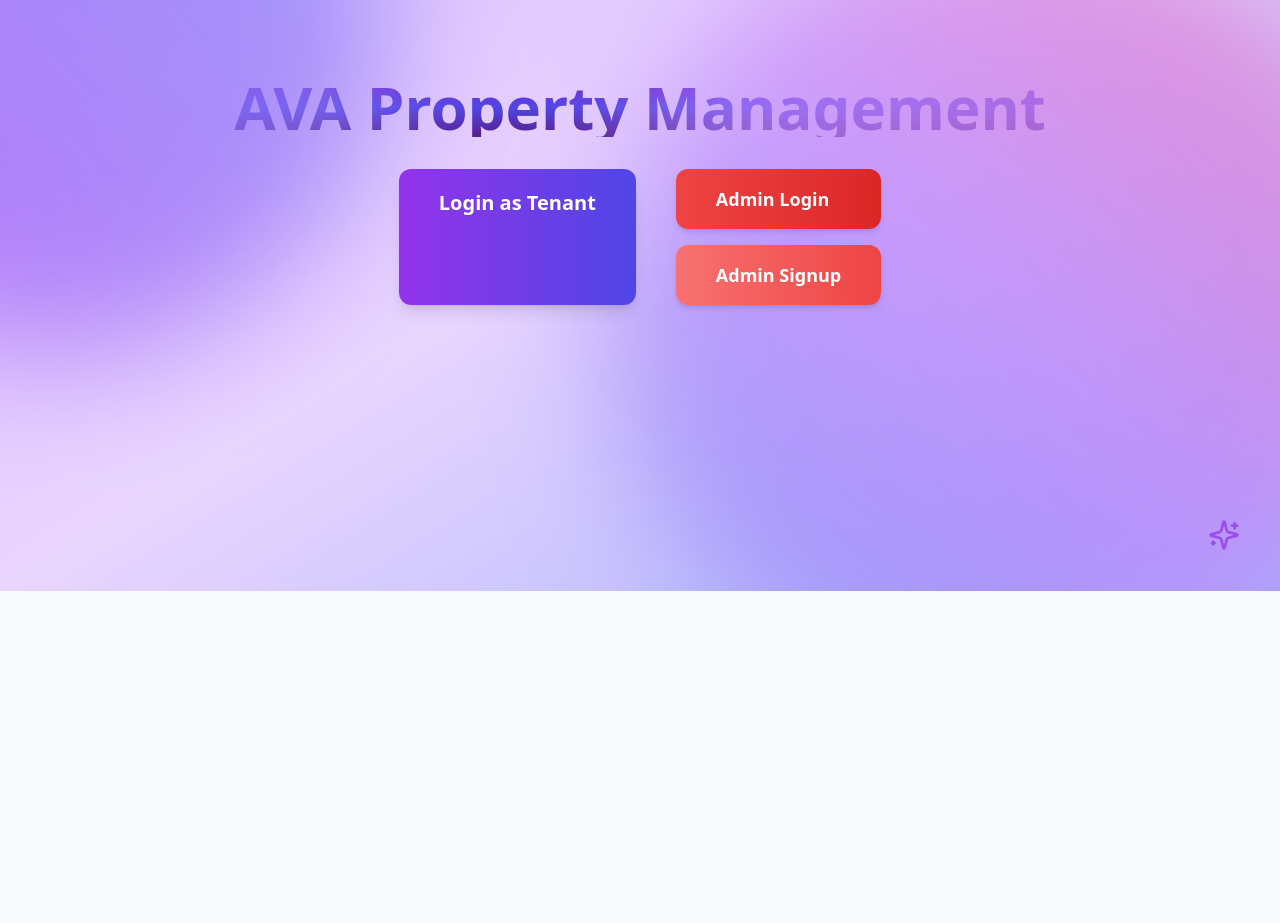
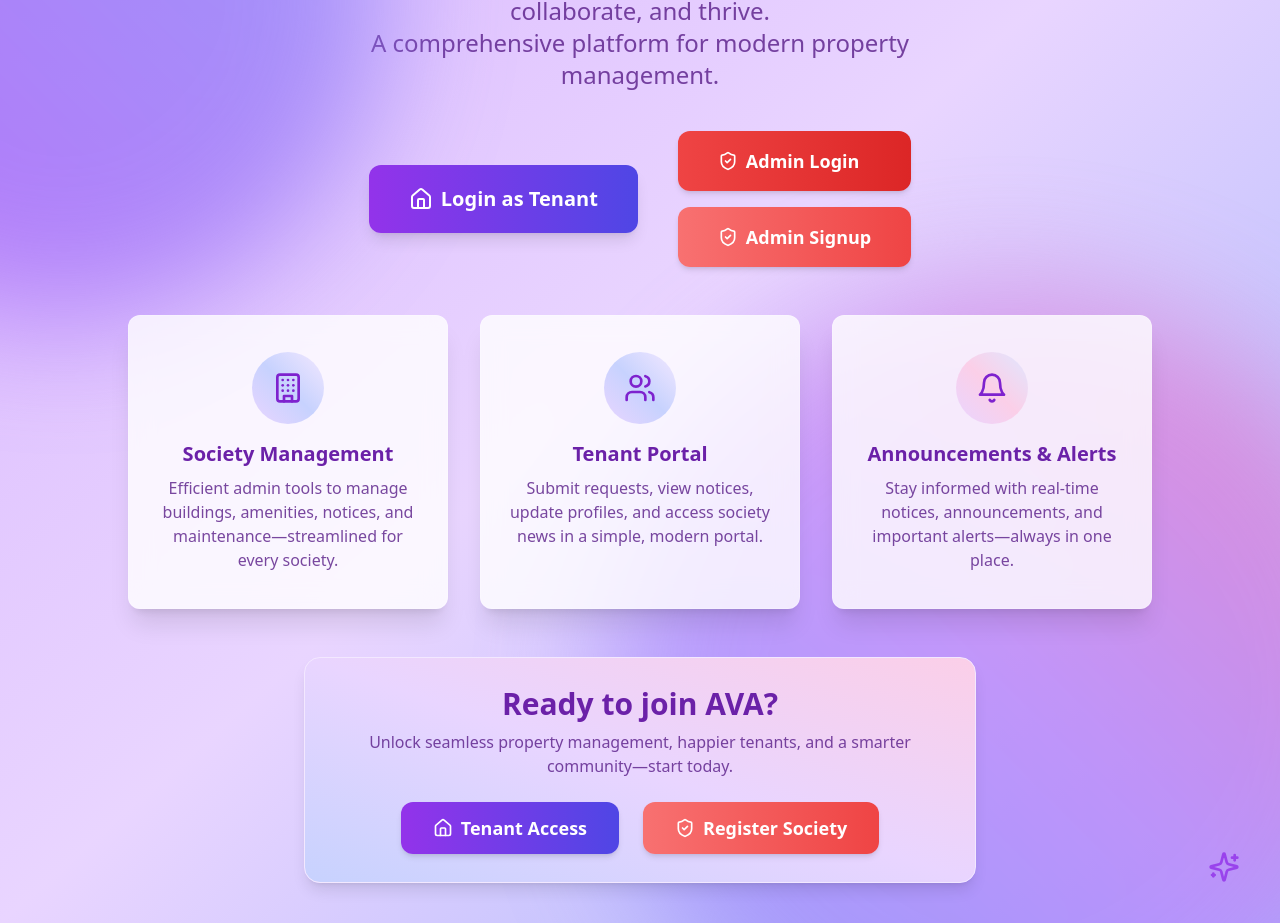
Before and after one commit to hercules23404/dwellhub-community-76, a React (Vite) app: page / in a window 1280 px wide. Shown: the part 209-1132 px from the top of the page. Before the commit the page ends 800 px from the top, so only its background shows below. Built offline with nearby package versions, Linux system fonts and the light colour scheme.

Commit message:
Refactor: Improve landing page layout
Adjust the landing page layout to reduce empty space and reintroduce promotional content.

```diff
--- a/src/App.tsx
+++ b/src/App.tsx
@@ -4,26 +4,33 @@ import { WireframeAuthProvider } from "@/contexts/WireframeAuthContext";
 import { AdminLayout } from "@/layouts/AdminLayout";
 import { TenantLayout } from "@/layouts/TenantLayout";
 import { AdminProvider } from "@/contexts/AdminContext";
-import { Sparkles } from "lucide-react";
+import { Sparkles, Building, Users, Bell, ShieldCheck, Home } from "lucide-react";
 
 // Landing & CTA
 function LandingPage() {
   return (
-    <div className="flex flex-col min-h-screen items-center justify-center relative overflow-hidden bg-gradient-to-br from-purple-300 via-purple-200 to-indigo-300 px-6">
+    <div className="flex flex-col min-h-screen items-center justify-center relative overflow-hidden bg-gradient-to-br from-purple-300 via-purple-200 to-indigo-300 px-4">
       {/* Background blur circles */}
       <div className="absolute top-[-10%] left-[-20%] w-[40rem] h-[40rem] bg-gradient-to-tr from-purple-500 to-indigo-400 rounded-full blur-3xl opacity-70 animate-float-slow pointer-events-none" />
       <div className="absolute bottom-[-15%] right-[-10%] w-[50rem] h-[50rem] bg-gradient-to-tr from-indigo-400 via-purple-400 to-pink-400 rounded-full blur-3xl opacity-70 animate-float pointer-events-none" />
 
-      <h1 className="text-5xl md:text-6xl font-extrabold mb-8 cursor-default bg-gradient-to-b from-purple-700 via-indigo-600 to-purple-900 bg-clip-text text-transparent select-none">
+      {/* Header */}
+      <h1 className="text-5xl md:text-6xl font-extrabold mt-24 mb-4 cursor-default bg-gradient-to-b from-purple-700 via-indigo-600 to-purple-900 bg-clip-text text-transparent select-none text-center">
         AVA Property Management
       </h1>
+      <p className="text-xl md:text-2xl text-purple-900/80 mb-10 max-w-xl text-center font-medium">
+        Empowering societies and tenants to connect, collaborate, and thrive.<br />
+        A comprehensive platform for modern property management.
+      </p>
 
-      <div className="flex gap-10 z-10">
+      {/* CTA Buttons */}
+      <div className="flex gap-10 z-10 mb-12 flex-col md:flex-row items-center">
         {/* Tenant Login */}
         <Link
           to="/tenant/login"
-          className="px-10 py-5 rounded-lg text-white text-xl font-semibold shadow-lg hover:shadow-2xl transition transform hover:-translate-y-1 bg-gradient-to-r from-purple-600 to-indigo-600 hover:from-purple-700 hover:to-indigo-700"
+          className="px-10 py-5 rounded-lg text-white text-xl font-semibold shadow-lg hover:shadow-2xl transition transform hover:-translate-y-1 bg-gradient-to-r from-purple-600 to-indigo-600 hover:from-purple-700 hover:to-indigo-700 flex items-center"
         >
+          <Home className="mr-2 h-6 w-6" />
           Login as Tenant
         </Link>
 
@@ -31,16 +38,85 @@ function LandingPage() {
         <div className="flex flex-col gap-4">
           <Link
             to="/admin/login"
-            className="px-10 py-4 rounded-lg text-white text-lg font-semibold shadow-md hover:shadow-lg transition transform hover:-translate-y-1 bg-gradient-to-r from-red-500 to-red-600 hover:from-red-600 hover:to-red-700"
+            className="px-10 py-4 rounded-lg text-white text-lg font-semibold shadow-md hover:shadow-lg transition transform hover:-translate-y-1 bg-gradient-to-r from-red-500 to-red-600 hover:from-red-600 hover:to-red-700 flex items-center"
           >
+            <ShieldCheck className="mr-2 h-5 w-5" />
             Admin Login
           </Link>
           <Link
             to="/admin/signup"
-            className="px-10 py-4 rounded-lg text-white text-lg font-semibold shadow-md hover:shadow-lg transition transform hover:-translate-y-1 bg-gradient-to-r from-red-400 to-red-500 hover:from-red-500 hover:to-red-600"
+            className="px-10 py-4 rounded-lg text-white text-lg font-semibold shadow-md hover:shadow-lg transition transform hover:-translate-y-1 bg-gradient-to-r from-red-400 to-red-500 hover:from-red-500 hover:to-red-600 flex items-center"
           >
+            <ShieldCheck className="mr-2 h-5 w-5" />
             Admin Signup
           </Link>
+        </div>
+      </div>
+
+      {/* Feature List */}
+      <section className="w-full max-w-5xl mb-12 z-20">
+        <div className="grid md:grid-cols-3 gap-8">
+          <div className="bg-white/90 glass shadow-xl rounded-xl px-7 py-9 flex flex-col items-center text-center border border-purple-200 hover-scale transition-all-200">
+            <div className="bg-gradient-to-tr from-purple-200 via-indigo-200 to-purple-100 rounded-full p-5 mb-4">
+              <Building className="h-8 w-8 text-purple-700" />
+            </div>
+            <h3 className="text-xl font-bold text-purple-800 mb-2">
+              Society Management
+            </h3>
+            <p className="text-purple-900/80">
+              Efficient admin tools to manage buildings, amenities, notices, and maintenance—streamlined for every society.
+            </p>
+          </div>
+          <div className="bg-white/90 glass shadow-xl rounded-xl px-7 py-9 flex flex-col items-center text-center border border-purple-200 hover-scale transition-all-200">
+            <div className="bg-gradient-to-tr from-purple-200 via-indigo-200 to-purple-100 rounded-full p-5 mb-4">
+              <Users className="h-8 w-8 text-purple-700" />
+            </div>
+            <h3 className="text-xl font-bold text-purple-800 mb-2">
+              Tenant Portal
+            </h3>
+            <p className="text-purple-900/80">
+              Submit requests, view notices, update profiles, and access society news in a simple, modern portal.
+            </p>
+          </div>
+          <div className="bg-white/90 glass shadow-xl rounded-xl px-7 py-9 flex flex-col items-center text-center border border-purple-200 hover-scale transition-all-200">
+            <div className="bg-gradient-to-tr from-purple-200 via-pink-200 to-indigo-100 rounded-full p-5 mb-4">
+              <Bell className="h-8 w-8 text-purple-700" />
+            </div>
+            <h3 className="text-xl font-bold text-purple-800 mb-2">
+              Announcements & Alerts
+            </h3>
+            <p className="text-purple-900/80">
+              Stay informed with real-time notices, announcements, and important alerts—always in one place.
+            </p>
+          </div>
+        </div>
+      </section>
+
+      {/* Bottom CTA */}
+      <div className="mb-10 z-30">
+        <div className="bg-gradient-to-tr from-indigo-200 via-purple-200 to-pink-200 rounded-2xl px-8 py-7 shadow-lg flex flex-col items-center border border-purple-100 max-w-2xl mx-auto">
+          <h2 className="text-2xl md:text-3xl font-bold mb-2 text-purple-800">
+            Ready to join AVA?
+          </h2>
+          <p className="text-purple-900/80 mb-6 text-center font-medium">
+            Unlock seamless property management, happier tenants, and a smarter community—start today.
+          </p>
+          <div className="flex gap-6">
+            <Link
+              to="/tenant/login"
+              className="px-8 py-3 rounded-lg text-white text-lg font-semibold shadow-md hover:shadow-lg transition transform hover:-translate-y-1 bg-gradient-to-r from-purple-600 to-indigo-600 hover:from-purple-700 hover:to-indigo-700 flex items-center"
+            >
+              <Home className="mr-2 h-5 w-5" />
+              Tenant Access
+            </Link>
+            <Link
+              to="/admin/signup"
+              className="px-8 py-3 rounded-lg text-white text-lg font-semibold shadow-md hover:shadow-lg transition transform hover:-translate-y-1 bg-gradient-to-r from-red-400 to-red-500 hover:from-red-500 hover:to-red-600 flex items-center"
+            >
+              <ShieldCheck className="mr-2 h-5 w-5" />
+              Register Society
+            </Link>
+          </div>
         </div>
       </div>
 
```
